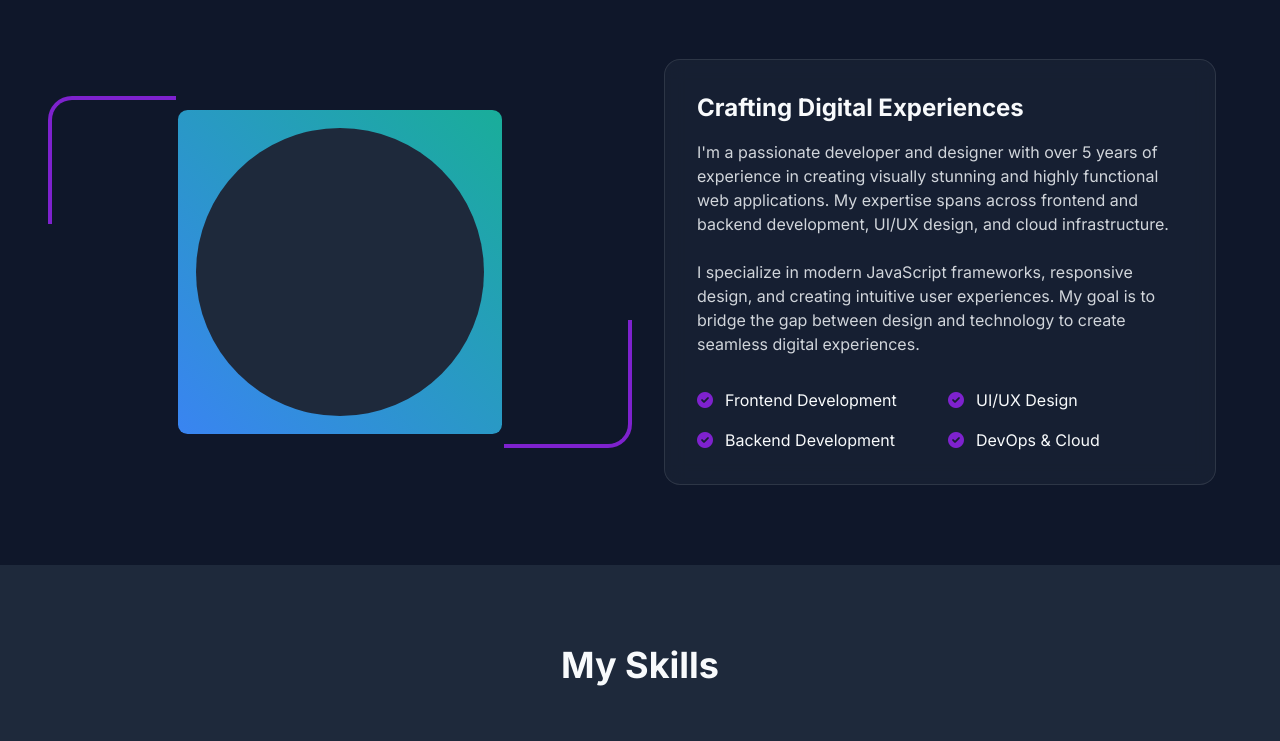
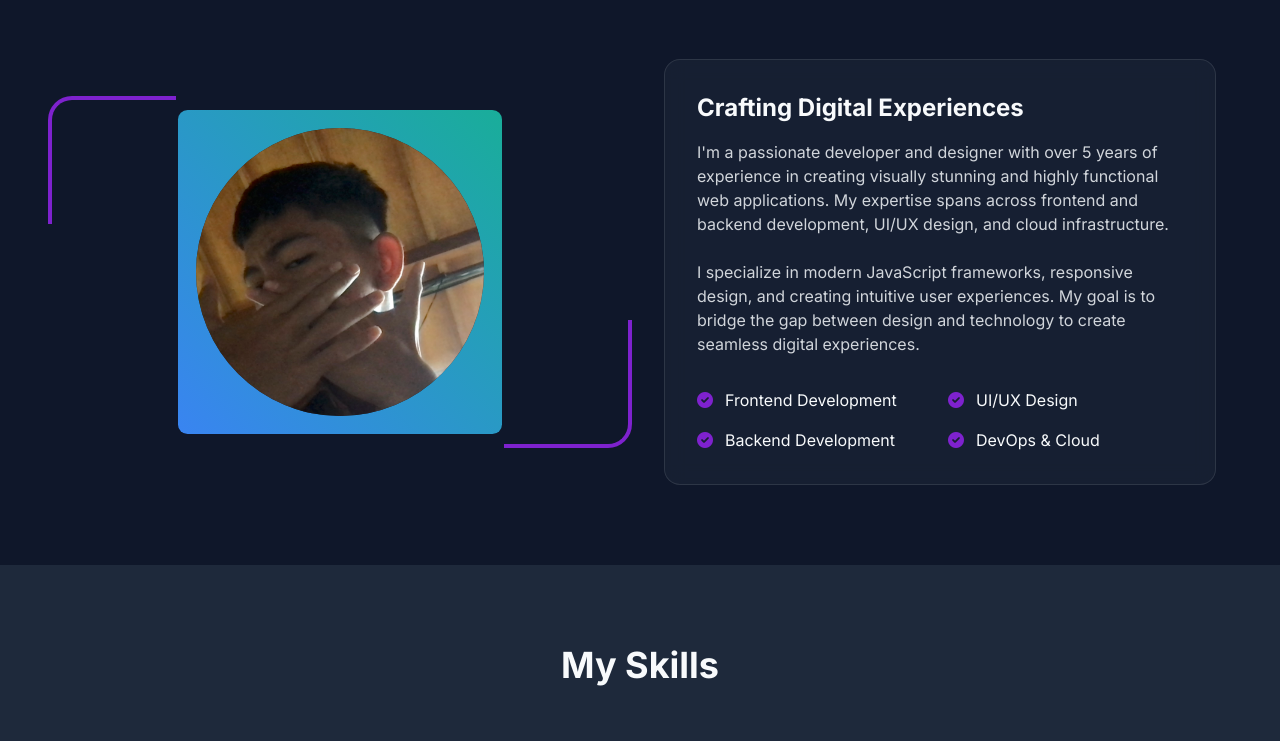
Before and after one commit to JosephGokss/PORTOFOLIO, a plain HTML site: page index.html in a window 1280 px wide. Shown: the part 925-1666 px from the top of the page. Drawn offline with nearby package versions, Linux system fonts and the light colour scheme.

Commit message:
sec. update

```diff
--- a/index.html
+++ b/index.html
@@ -97,7 +97,7 @@
                     <div class="relative">
                         <div class="w-80 h-80 mx-auto gradient-border rounded-full flex items-center justify-center">
                             <div class="w-72 h-72 bg-secondary rounded-full overflow-hidden">
-                                <img src="assets/src/Po.jpg"
+                                <img src="assets/src/Photo SYBAU.jpg"
                                      alt="Profile" class="w-full h-full object-cover">
                             </div>
                         </div>
```
